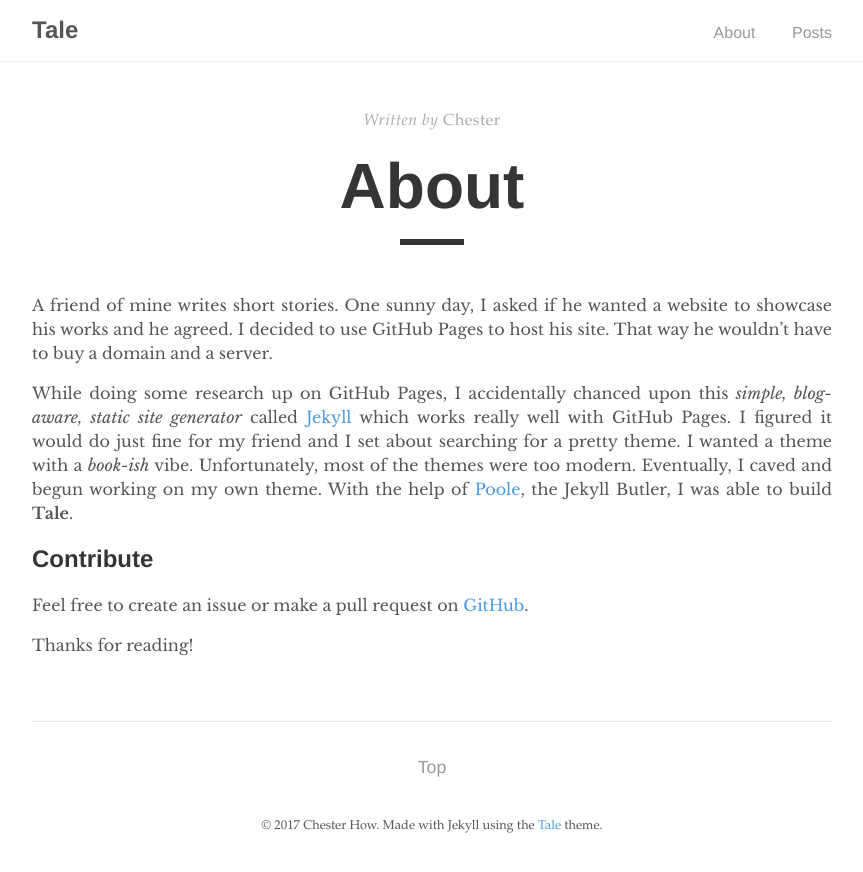
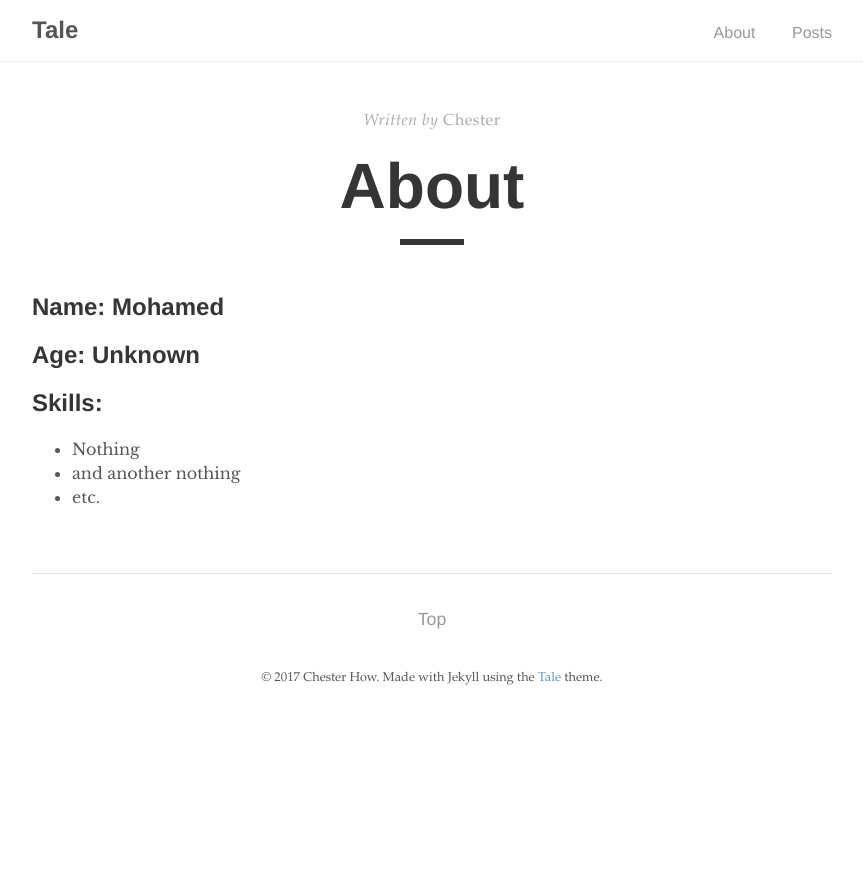
Before and after one commit to dump-uname/dump-uname.github.io, a Jekyll site: the page built from about.md, in a window 1280 px wide. Shown: the top 872 px of the page, without its empty margins (208-1071 px from the left). Built offline with Jekyll 4.4.1, drawn with Linux system fonts in a browser that asks for light colours.

Commit message:
changing the about me

```diff
--- a/about.md
+++ b/about.md
@@ -5,11 +5,14 @@ author: "Chester"
 permalink: /about/
 ---
 
-A friend of mine writes short stories. One sunny day, I asked if he wanted a website to showcase his works and he agreed. I decided to use GitHub Pages to host his site. That way he wouldn't have to buy a domain and a server.
 
-While doing some research up on GitHub Pages, I accidentally chanced upon this _simple, blog-aware, static site generator_ called [Jekyll](https://jekyllrb.com/) which works really well with GitHub Pages. I figured it would do just fine for my friend and I set about searching for a pretty theme. I wanted a theme with a _book-ish_ vibe. Unfortunately, most of the themes were too modern. Eventually, I caved and begun working on my own theme. With the help of [Poole](https://github.com/poole/poole), the Jekyll Butler, I was able to build **Tale**.
+## Name: Mohamed
 
-## Contribute
-Feel free to create an issue or make a pull request on [GitHub](https://github.com/chesterhow/tale).
 
-Thanks for reading!
+## Age: Unknown
+
+## Skills:
+
+  * Nothing
+  * and another nothing
+  * etc.
```
